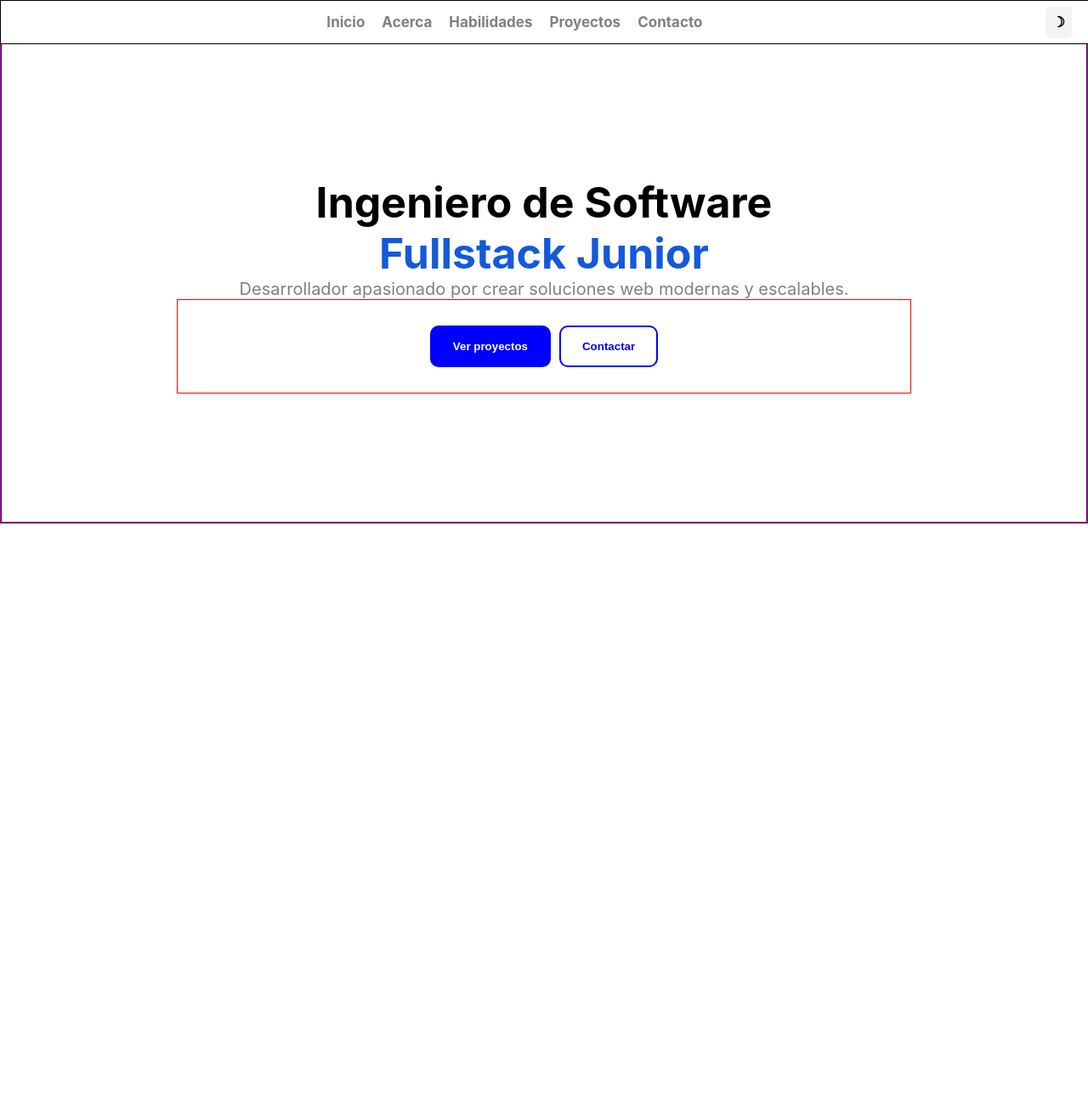
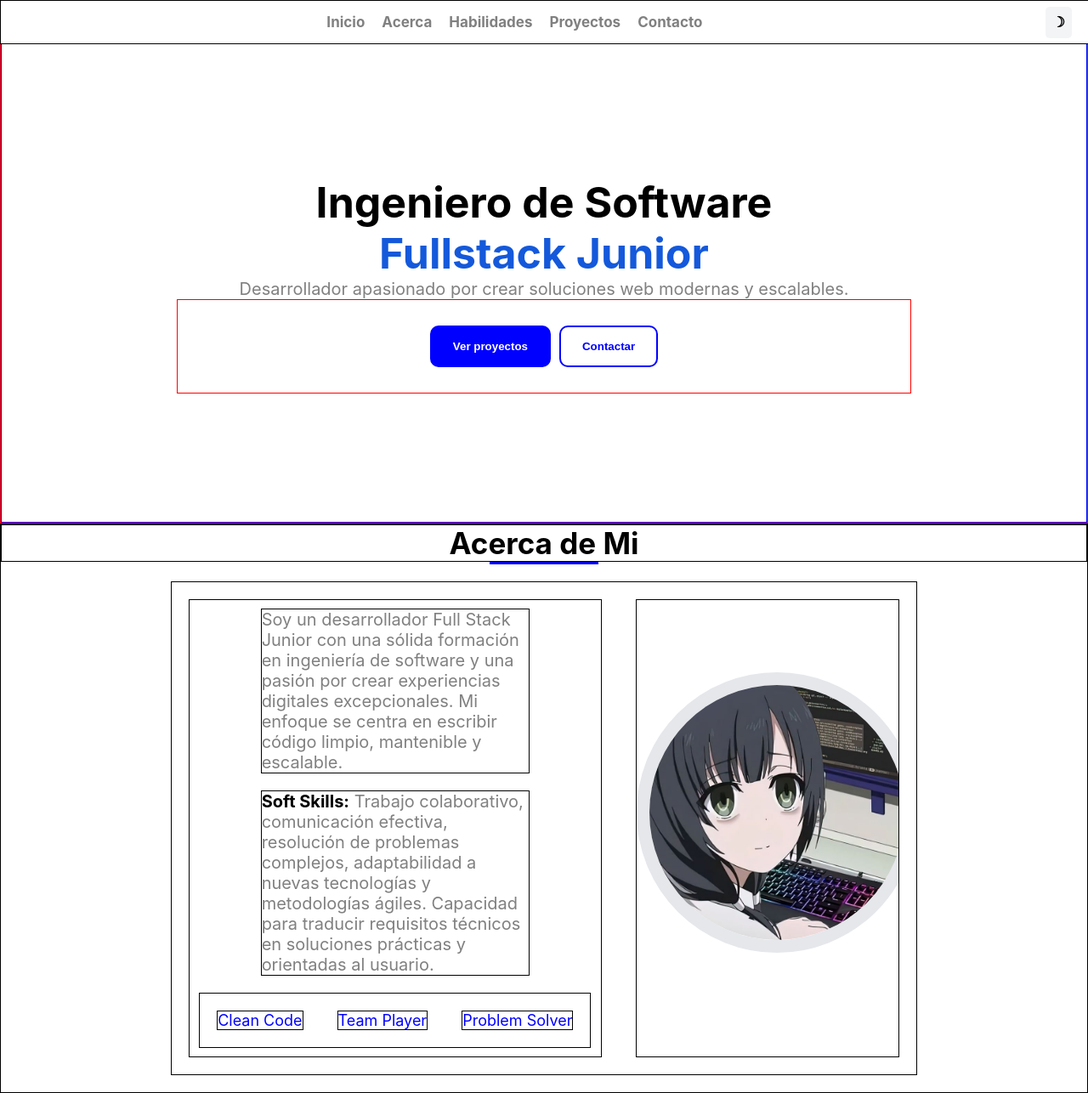
Before and after one commit to Loleao/portfolio, a React (Create React App) app: page / in a window 1280 px wide. Shown: the whole page at 85% size. Before the commit the page ends 800 px from the top, so only its background shows below. Built offline with nearby package versions, Linux system fonts and the light colour scheme.

Commit message:
chore: Added About in App.js

```diff
--- a/src/App.js
+++ b/src/App.js
@@ -1,13 +1,21 @@
 import './App.css';
 import { Navbar } from './components/navbar/Navbar';
+import { About } from './sections/about/About';
 import { Hero } from './sections/hero/Hero';
 
 function App() {
   return (
-    <>
+    <div className='app-container'>
       <Navbar/>
-      <Hero/>
-    </>
+      <main>
+        <section>
+          <Hero/>
+        </section>
+        <section>
+          <About/>
+        </section>
+      </main>
+    </div>
   );
 }
 
```
